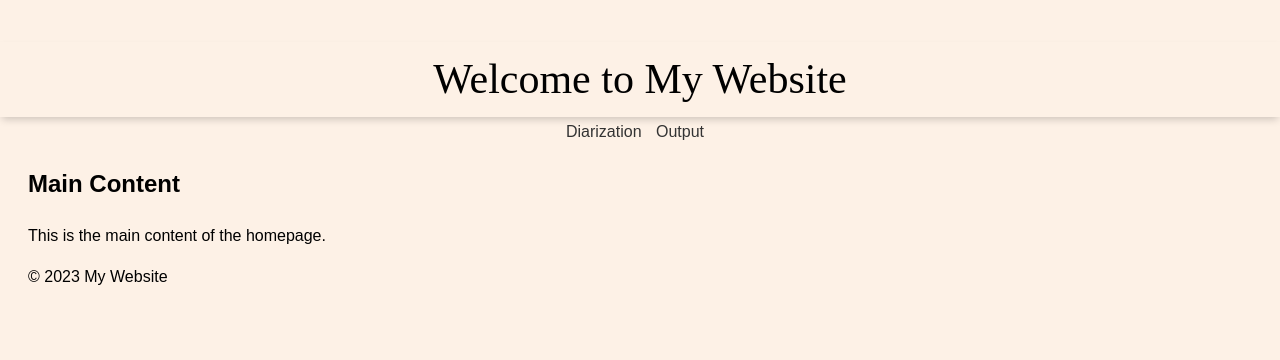
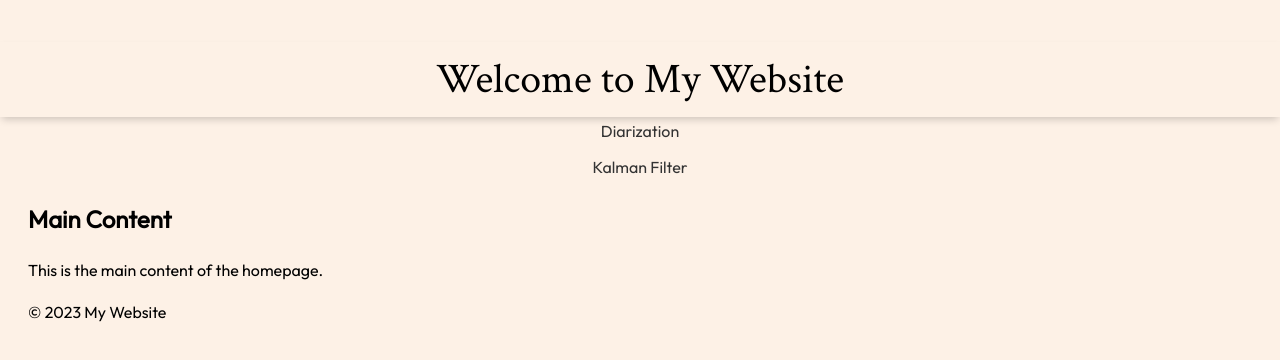
Before and after one commit to djdjoko/djdjoko.github.io, a plain HTML site: page index.html in a window 1280 px wide. Drawn offline with Linux system fonts and the light colour scheme.

Commit message:
Update index.html

```diff
--- a/index.html
+++ b/index.html
@@ -4,10 +4,12 @@
     <meta charset="UTF-8">
     <meta name="viewport" content="width=device-width, initial-scale=1.0">
     <title>Main Page</title>
+    <link href="https://fonts.googleapis.com/css2?family=Crimson+Text&display=swap" rel="stylesheet"> <!-- Importing Crimson Text font -->
+    <link href="https://fonts.googleapis.com/css2?family=Outfit&display=swap" rel="stylesheet"> <!-- Importing Outfit font -->
     <style>
         /* Base styles */
         body {
-            font-family: Arial, sans-serif;
+            font-family: 'Outfit', sans-serif; /* Using Outfit font */
             line-height: 1.6;
             padding: 20px;
             background-color: rgb(253, 241, 230);
@@ -25,7 +27,7 @@
             right: 0;
             height: 75px;
             background-color: rgb(253, 241, 230);
-            font-family: 'Crimson Text', serif;
+            font-family: 'Crimson Text', serif; /* Using Crimson Text font */
             font-size: 42px;
             text-align: center;
             display: flex;
@@ -42,8 +44,7 @@
         }
 
         nav ul li {
-            display: inline;
-            margin-right: 10px;
+            margin-bottom: 10px; /* Adjust spacing */
         }
 
         nav a {
@@ -59,7 +60,6 @@
 
             nav ul li {
                 display: block;
-                margin-bottom: 5px;
             }
         }
     </style>
@@ -70,7 +70,7 @@
         <nav>
             <ul>
                 <li><a href="diarization.html">Diarization</a></li>
-                <li><a href="output.html">Output</a></li>
+                <li><a href="kalman.html">Kalman Filter</a></li>
             </ul>
         </nav>
     </header>
```
